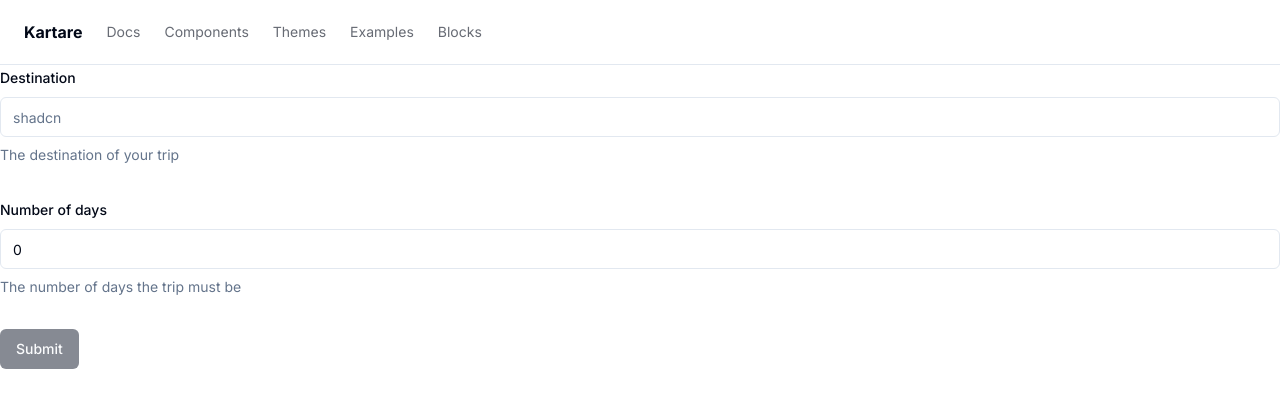
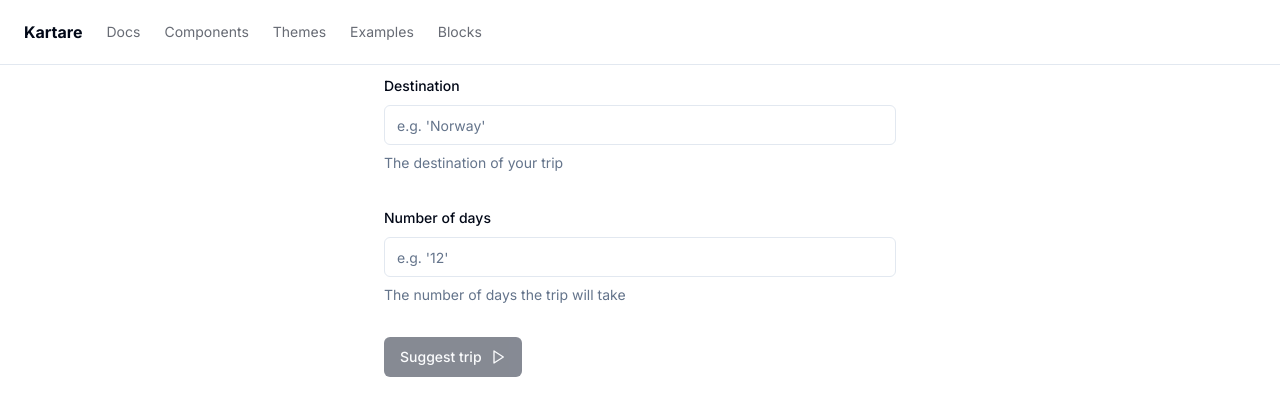
Before and after one commit to Kartare/Kartare, a Next.js app: page /planner/step-1 in a window 1280 px wide. Shown: the top 416 px of the page. Built offline with nearby package versions, Linux system fonts and the light colour scheme.

Commit message:
Planner step 1 page now does meaningfull actions

```diff
--- a/app/(main)/(planner)/planner/(step 1)/step-1/page.tsx
+++ b/app/(main)/(planner)/planner/(step 1)/step-1/page.tsx
@@ -14,33 +14,46 @@ import {
 } from "@/components/ui/form"
 import { Button } from "@/components/ui/button"
 import { Input } from "@/components/ui/input"
-import axios from "axios";
+import axios, { Axios, AxiosError } from "axios";
+import { LoaderCircle, Play } from "lucide-react"
+import { useState } from "react"
 
 const formSchema = z.object({
-    destination: z.string().min(2).max(50),
-    duration: z.number().min(2).max(50)
+    destination: z.string().min(2, { message: "Destination is required" }),
+    duration: z.string().min(1, { message: "Duration is required" }),
 })
 
-export default async () => {
+export default function PlannerStep1() {
+
+    const [error, setError] = useState<string>();
 
     const form = useForm<z.infer<typeof formSchema>>({
         resolver: zodResolver(formSchema),
         defaultValues: {
-            destination: '',
-            duration: 0,
-        },
+            destination: "",
+            duration: ""
+        }
     });
 
     const { isSubmitting, isValid } = form.formState;
 
-    async function onSubmit(values: z.infer<typeof formSchema>) {
+    const onSubmit = async (values: z.infer<typeof formSchema>) => {
+        setError("");
         console.log(values)
 
+        try {
             const response = await axios.post("/api/planner", values);
-
+            console.log(response)
+        }
+        catch (e) {
+            console.log(e);
+            setError((e as AxiosError).message);
+        }
     }
 
     return (
+        <div className="w-full flex justify-center mt-2">
+            <div className="w-full max-w-lg">
                 <div className="flex flex-col">
                     <Form {...form}>
                         <form onSubmit={form.handleSubmit(onSubmit)} className="space-y-8">
@@ -51,7 +64,7 @@ export default async () => {
                                     <FormItem>
                                         <FormLabel>Destination</FormLabel>
                                         <FormControl>
-                                    <Input placeholder="shadcn" {...field} />
+                                            <Input placeholder="e.g. 'Norway'" {...field} disabled={isSubmitting} />
                                         </FormControl>
                                         <FormDescription>
                                             The destination of your trip
@@ -67,20 +80,29 @@ export default async () => {
                                     <FormItem>
                                         <FormLabel>Number of days</FormLabel>
                                         <FormControl>
-                                    <Input placeholder="shadcn" {...field} />
+                                            <Input type="number" placeholder="e.g. '12'" {...field} disabled={isSubmitting} />
                                         </FormControl>
                                         <FormDescription>
-                                    The number of days the trip must be
+                                            The number of days the trip will take
                                         </FormDescription>
                                         <FormMessage />
                                     </FormItem>
                                 )}
                             />
                             <Button type="submit" disabled={!isValid || isSubmitting}>
-                        Submit
+                                Suggest trip
+                                {!isSubmitting && (
+                                    <Play width={16} height={16} className="ml-2" />
+                                )}
+                                {isSubmitting && (
+                                    <LoaderCircle width={16} height={16} className="animate-spin ml-2" />
+                                )}
                             </Button>
                         </form>
                     </Form>
+                    <p className="mt-4 text-red-600">{error}</p>
+                </div>
+            </div>
         </div>
     )
 }
--- a/app/(main)/(planner)/planner/page.tsx
+++ b/app/(main)/(planner)/planner/page.tsx
@@ -7,7 +7,7 @@ import { Day } from "@/app/models/day";
 import { Button } from "@/components/ui/button";
 import { PlusIcon } from "lucide-react";
 
-export default async () => {
+export default function PlannerPage() {
 
     const days: Day[] = [
         {
--- a/app/api/planner/route.ts
+++ b/app/api/planner/route.ts
@@ -17,6 +17,6 @@ export async function POST(req: Request) {
     }
     catch (e) {
         console.error(e);
-        return new NextResponse("Error", { status: 500 })
+        return new NextResponse("Something went wrong with calculation route", { status: 500 })
     }
 }
--- a/lib/llm.ts
+++ b/lib/llm.ts
@@ -6,8 +6,8 @@ export async function ConstructTrip(destination: string, duration: number): Prom
 
   const response = await llm.requestCompletion(
     'gemini-1.0-pro',         //  Model name
-    '',                       //  System prompt (optional)
-    'Tell me about yourself'  //  User prompt
+    'You are a helpful travel assisant\nYou will be asked to give an itinerary for a trip, containing a destination and trip duration\nReturn a bullet list for each day, and for each day a bullet list with activities that can be done there.', //  System prompt
+    `Generate an itinerary for a trip to ${destination} for ${duration} days`  //  User prompt
   )
   const result = response.map(o => o.text).join(', ');
 
--- a/middleware.ts
+++ b/middleware.ts
@@ -5,5 +5,8 @@ export default function middleware(req: any) {
 }
 
 export const config = {
-    matcher: ["/planner"]
+    matcher: [
+        "/planner",
+        "/planner/:path"
+    ]
 };
```
Lines whose indentation alone changed are shown as unchanged.
